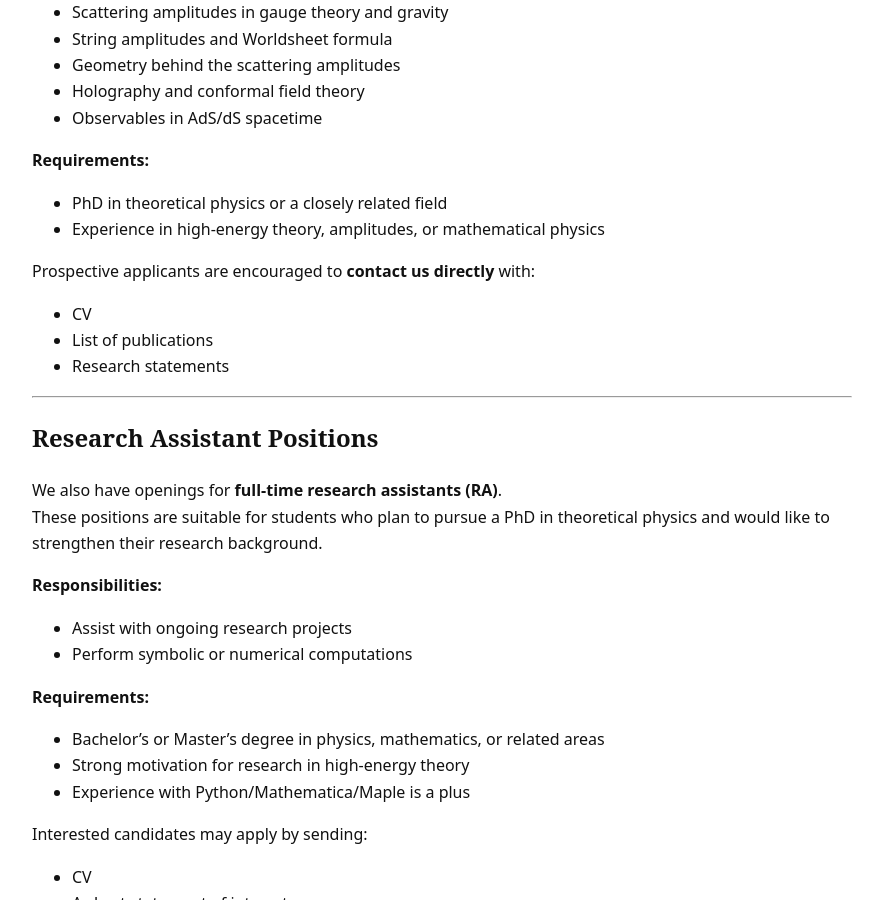
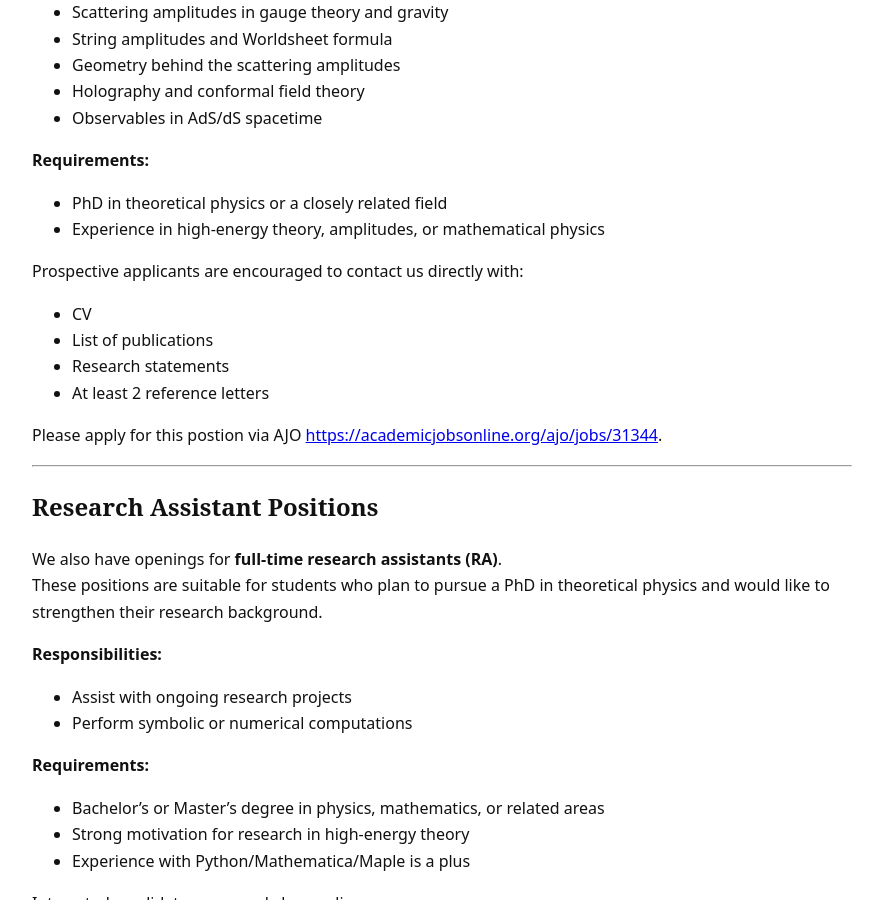
Before and after one commit to QuantumQ1/quantumq1.github.io, a Jekyll site: the page built from opportunities.md, in a window 1280 px wide and 900 px high, scrolled down 682 px. Shown: the whole window, without its empty margins (198-1081 px from the left). Built offline with Jekyll 4.4.1, drawn with Linux system fonts in a browser that asks for light colours.

Commit message:
Update opportunities.md

```diff
--- a/opportunities.md
+++ b/opportunities.md
@@ -26,10 +26,13 @@ We invite applications for **postdoctoral researcher positions** in our group.
 - PhD in theoretical physics or a closely related field
 - Experience in high-energy theory, amplitudes, or mathematical physics
 
-Prospective applicants are encouraged to **contact us directly** with:
+Prospective applicants are encouraged to contact us directly with:
 - CV
 - List of publications
 - Research statements
+- At least 2 reference letters
+
+Please apply for this postion via AJO [https://academicjobsonline.org/ajo/jobs/31344](https://academicjobsonline.org/ajo/jobs/31344).
 
 ---
 
```
